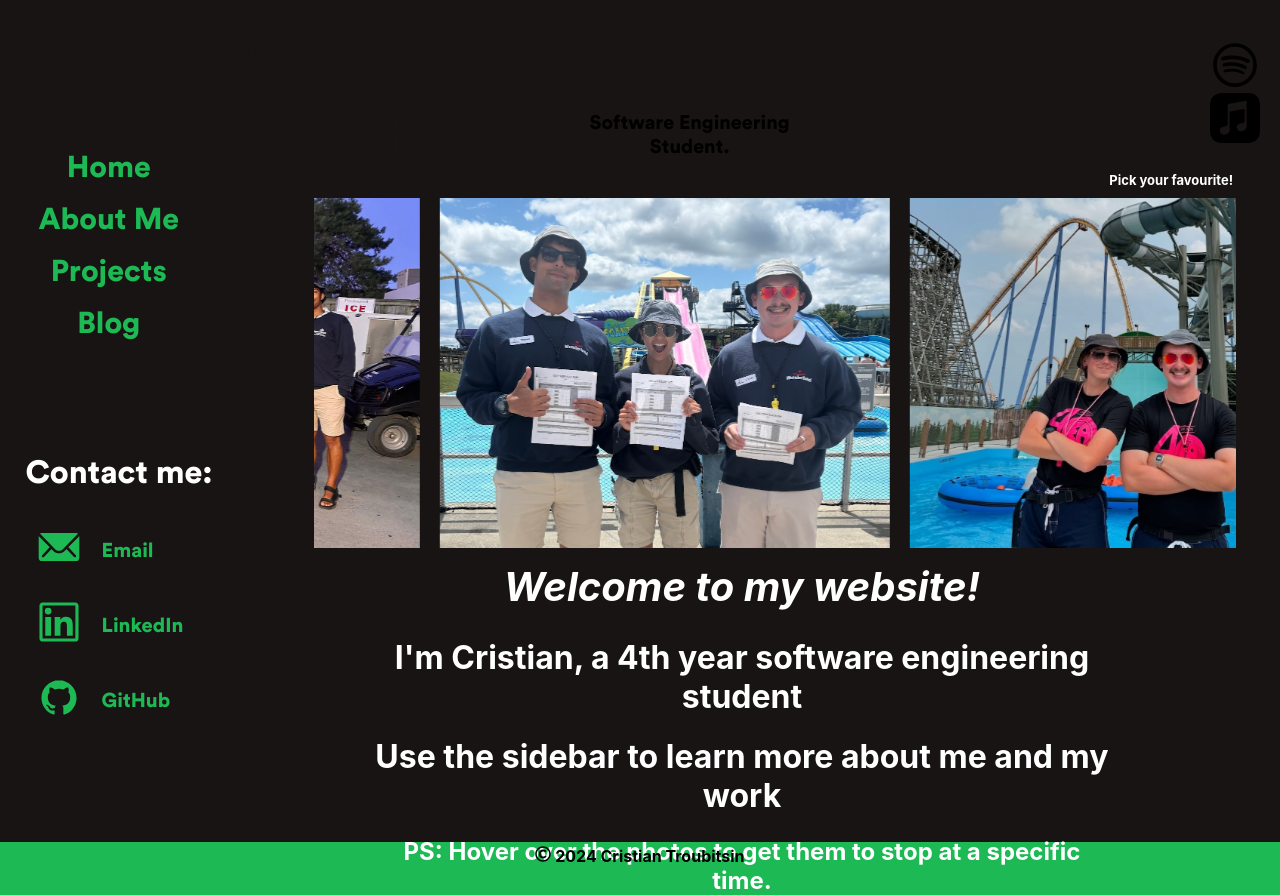
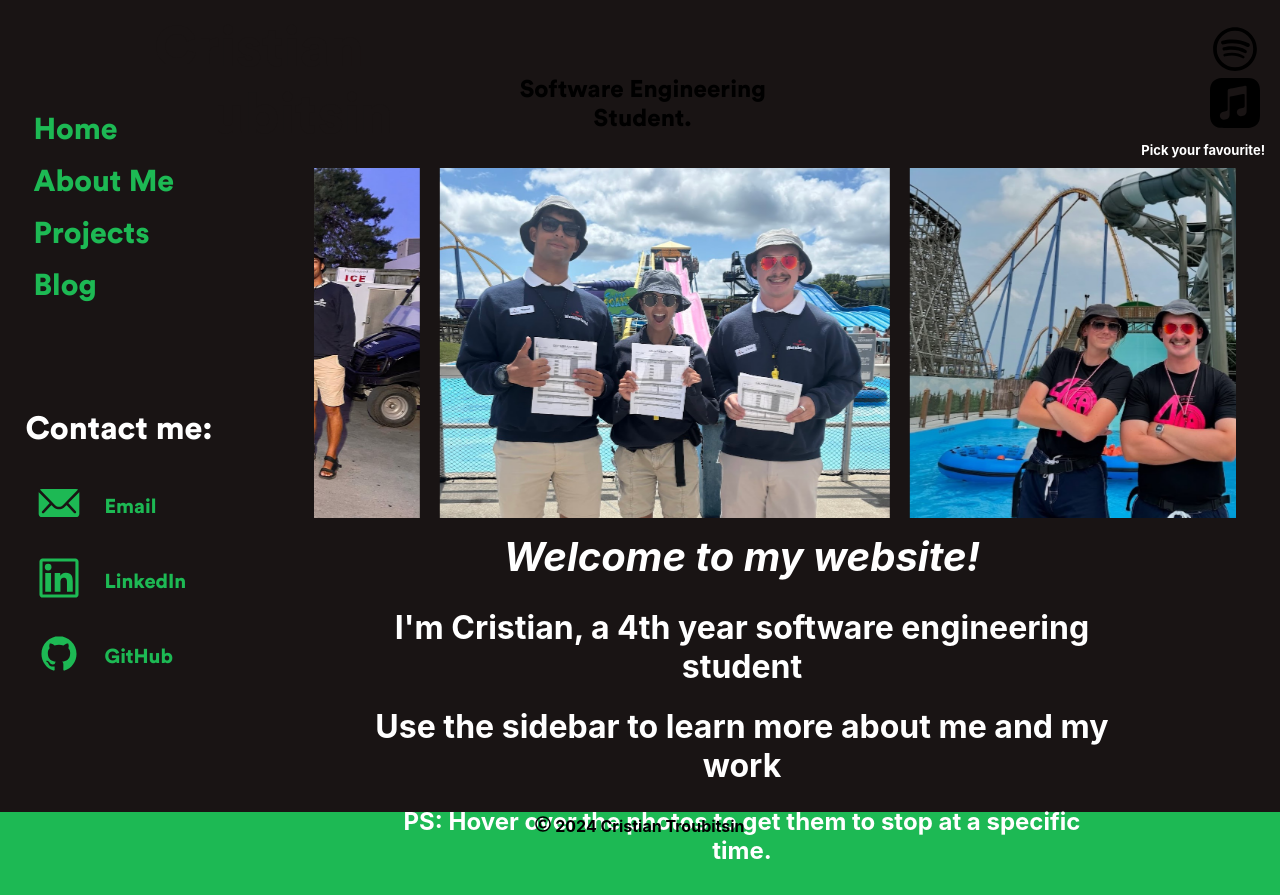
Before and after one commit to ctroubit/pw, a React (Create React App) app in the folder pw-ctroubit/: page / in a window 1280 px wide. After the commit the page ends 865 px from the top, so only its background shows below. Built offline with nearby package versions, Linux system fonts and the light colour scheme.

Commit message:
Updated dependancies

```diff
--- a/pw-ctroubit/package.json
+++ b/pw-ctroubit/package.json
@@ -37,5 +37,8 @@
       "last 1 firefox version",
       "last 1 safari version"
     ]
+  },
+  "devDependencies": {
+    "@babel/plugin-proposal-private-property-in-object": "^7.21.11"
   }
 }
--- a/pw-ctroubit/src/App.css
+++ b/pw-ctroubit/src/App.css
@@ -5,8 +5,8 @@
 
 .bruh {
   font-size: small;
-  margin-left: 83vw;
-  margin-top: auto;
+  margin-left: 88vw;
+  margin-top: -1vh;
 }
 .Home{
   color: white;
--- a/pw-ctroubit/src/components/About.css
+++ b/pw-ctroubit/src/components/About.css
@@ -1,7 +1,7 @@
 .AboutMain{
     background-color: white;
     width: 70vw;
-    height: 70vh;
+    height: 80vh;
     margin-left: 22%;
     margin-top: 0;
 }
--- a/pw-ctroubit/src/components/Header.css
+++ b/pw-ctroubit/src/components/Header.css
@@ -1,5 +1,5 @@
 .Header {
-    font-size: 500%;
+    font-size: 7vh;
     color: #191414; /* Spotify dark green color */
     font-family: 'custom', sans-serif;
     font-weight: 100;
@@ -26,8 +26,8 @@
  }
 
  .musDiv {
-    margin-top: 5vh;
-    margin-left: 29vw;
+    margin-top: 3vh;
+    margin-left: 30.5vw;
  }
 
  .spotify {
@@ -50,44 +50,39 @@
     cursor: pointer;
  }
 
- @media screen and (max-width: 1800px) {
-    .main {
-       font-size: 13px;
-    }
- }
 
- /* Step 1: Apple Music Theme Styles */
+
  .apple-theme .Header {
-    color: white; /* Change the header color to white for Apple Music */
+    color: white;
  }
 
  .apple-theme .subheader {
-    color: white; /* Change the subheader text to white */
+    color: white;
  }
 
  .apple-theme .main {
-    background-color: #FA233B; /* Apple Music red/pink background */
-    color: white; /* Text color for Apple Music theme */
+    background-color: #FA233B;
+    color: white;
  }
 
- /* Update button hover effects for Apple Music theme */
+
  .apple-theme .apmusic {
-    color: white; /* Change the Apple Music icon to white */
+    color: white;
  }
 
  .apple-theme .apmusic:hover {
-    color: #ffcccb; /* Lighter color on hover in the Apple Music theme */
+    color: #ffcccb;
     transition: 0.3s;
     cursor: pointer;
  }
 
- /* Optionally, adjust Spotify icon to visually indicate Apple Music theme */
+
  .apple-theme .spotify {
-    color: white; /* Make Spotify icon white as well */
+    color: white;
  }
 
  .apple-theme .spotify:hover {
-    color: #1DB954; /* Spotify green on hover, to indicate it's clickable */
+    color: #1DB954;
     transition: 0.3s;
     cursor: pointer;
  }
--- a/pw-ctroubit/src/components/Navbar.css
+++ b/pw-ctroubit/src/components/Navbar.css
@@ -39,7 +39,7 @@
 
 
 .sidenav {
-  height: 70vh;
+  height: 77vh;
   width: 15vw;
   position: fixed;
   z-index: 1;
@@ -47,10 +47,10 @@
   left: 0;
   overflow-x: hidden;
   padding-top: 5vh;
-  margin-left: 0%;
-  margin-top: 9%;
+  margin-left: 2%;
+  margin-top: 5%;
   position: absolute;
-
+  text-align: left;
 }
 
 .sidenav a {
@@ -83,6 +83,7 @@
   flex-direction: column;
   align-items: flex-start;
   justify-content: center;
+  margin-top: 40%;
 
 }
 
@@ -103,12 +104,12 @@
 }
 
 .label {
-  margin-left: 10px;
+  margin-left: 1vw;
   font-family: 'custom', sans-serif;
   font-size: 20px;
 }
 
-@media screen and (max-width: 1800px) {
+/* @media screen and (max-width: 1800px) {
   .sidenav {
     width: 17vw;
     margin-top: 8%;
@@ -123,4 +124,4 @@
   .Contact {
     margin-top: 3vh;
   }
-}
+} */
```
Also changed, not shown: 1 other file (tests, documents, lock files or other folders).
